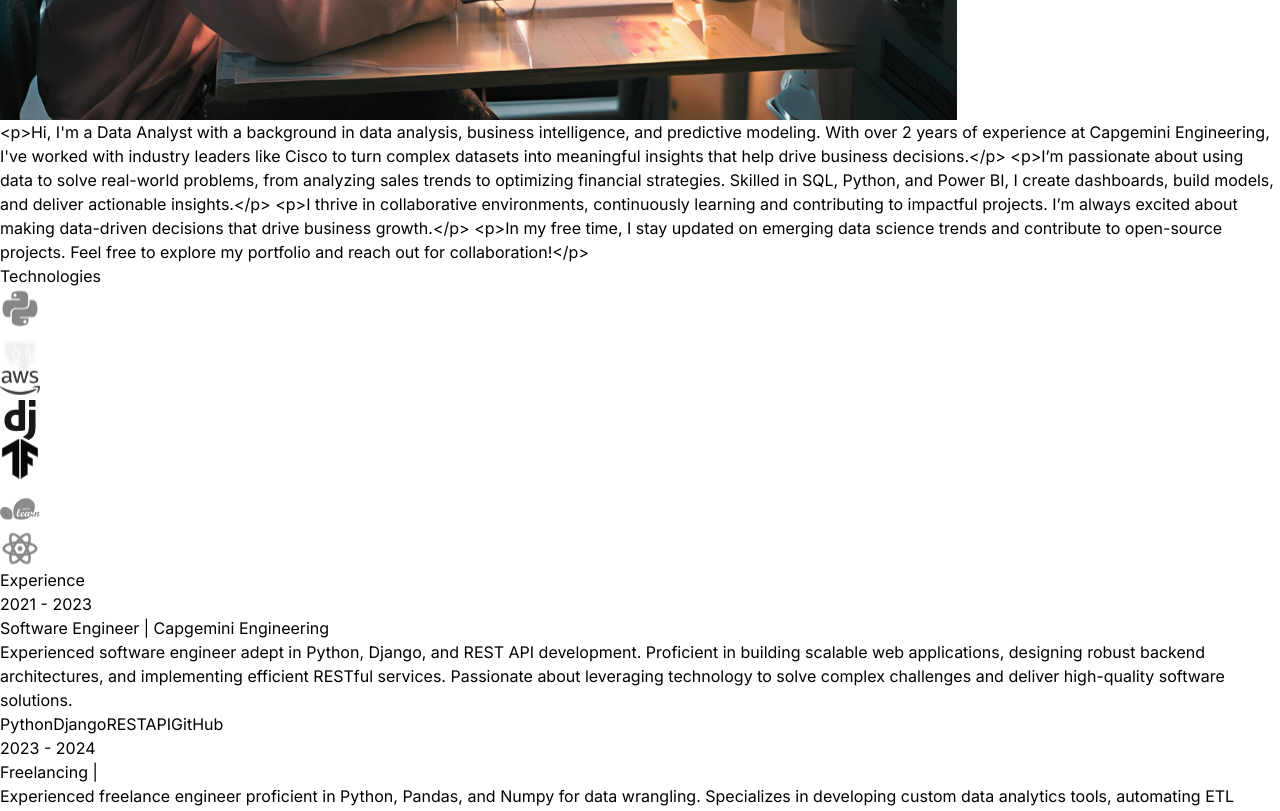
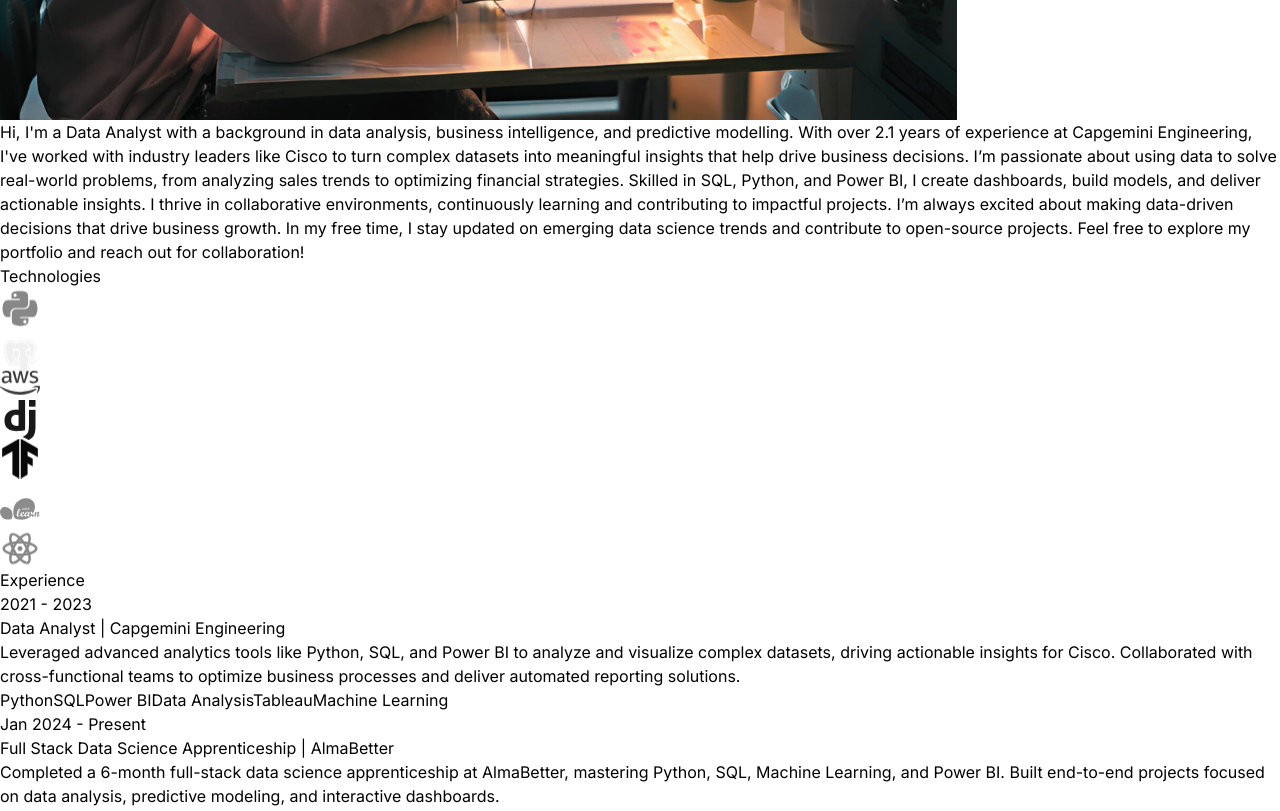
Before and after one commit to swameher/SwaTi-portfolio, a React (Vite) app: page / in a window 1280 px wide. Shown: the part 1980-2791 px from the top of the page. Built offline with nearby package versions, Linux system fonts and the light colour scheme.

Commit message:
Update index.js

```diff
--- a/src/constants/index.js
+++ b/src/constants/index.js
@@ -1,53 +1,50 @@
 import project1 from "../assets/projects/project-1.jpeg";
 import project2 from "../assets/projects/project-2.jpeg";
 
-export const HERO_CONTENT = `Hi, I’m a Data Analyst with 2.1 years of experience. I specialize in transforming data into actionable insights to drive business growth. From sales analysis and customer behaviour forecasting to financial reporting. Explore my portfolio to see how I use Power BI, Python, and SQL to solve real-world data challenges.`;
+export const HERO_CONTENT = `Hi, I’m a Data Analyst with over 2.1 years of experience. I specialize in transforming data into actionable insights to drive business growth. From sales analysis and customer behaviour forecasting to financial reporting. Explore my portfolio to see how I use Power BI, Python, and SQL to solve real-world data challenges.`;
 
 export const ABOUT_TEXT = `
-<p>Hi, I'm a Data Analyst with a background in data analysis, business intelligence, and predictive modeling. With over 2 years of experience at Capgemini Engineering, I've worked with industry leaders like Cisco to turn complex datasets into meaningful insights that help drive business decisions.</p>
-
-<p>I’m passionate about using data to solve real-world problems, from analyzing sales trends to optimizing financial strategies. Skilled in SQL, Python, and Power BI, I create dashboards, build models, and deliver actionable insights.</p>
-
-<p>I thrive in collaborative environments, continuously learning and contributing to impactful projects. I’m always excited about making data-driven decisions that drive business growth.</p>
-
-<p>In my free time, I stay updated on emerging data science trends and contribute to open-source projects. Feel free to explore my portfolio and reach out for collaboration!</p>
+Hi, I'm a Data Analyst with a background in data analysis, business intelligence, and predictive modelling. With over 2.1 years of experience at Capgemini Engineering, I've worked with industry leaders like Cisco to turn complex datasets into meaningful insights that help drive business decisions.
+I’m passionate about using data to solve real-world problems, from analyzing sales trends to optimizing financial strategies. Skilled in SQL, Python, and Power BI, I create dashboards, build models, and deliver actionable insights.
+I thrive in collaborative environments, continuously learning and contributing to impactful projects. I’m always excited about making data-driven decisions that drive business growth.
+In my free time, I stay updated on emerging data science trends and contribute to open-source projects. Feel free to explore my portfolio and reach out for collaboration!
 `;
 
 export const EXPERIENCES = [
   {
     year: "2021 - 2023",
-    role: "Software Engineer",
+    role: "Data Analyst",
     company: "Capgemini Engineering",
-    description: `Experienced software engineer adept in Python, Django, and REST API development. Proficient in building scalable web applications, designing robust backend architectures, and implementing efficient RESTful services. Passionate about leveraging technology to solve complex challenges and deliver high-quality software solutions.`,
-    technologies: ["Python", "Django", "REST", "API", "GitHub"],
+    description: `Leveraged advanced analytics tools like Python, SQL, and Power BI to analyze and visualize complex datasets, driving actionable insights for Cisco. Collaborated with cross-functional teams to optimize business processes and deliver automated reporting solutions.`,
+    technologies: ["Python", "SQL", "Power BI", "Data Analysis", "Tableau", "Machine Learning"],
   },
   {
-    year: "2023 - 2024",
-    role: "Freelancing",
+    year: "Jan 2024 - Present",
+    role: "Full Stack Data Science Apprenticeship",
+    company: "AlmaBetter",
     description:
-      `Experienced freelance engineer proficient in Python, Pandas, and Numpy for data wrangling. Specializes in developing custom data analytics tools, automating ETL processes, and implementing advanced data analysis techniques to deliver scalable data solutions enabling informed business decisions.`,
-    technologies: ["Python", "Numpy", "Pandas", "ETL", "Data Manipulation"]
+      `Completed a 6-month full-stack data science apprenticeship at AlmaBetter, mastering Python, SQL, Machine Learning, and Power BI. Built end-to-end projects focused on data analysis, predictive modeling, and interactive dashboards.`,
+    technologies: ["Python", "PostgreSQL", "Power BI", "Tableau", "Machine Learning"]
   }
 ];
 
 export const PROJECTS = [
   {
-    title: "Portfolio Website",
+    title: "Customer Churn Prediction Model",
     image: project1,
     description:
-      "A personal portfolio website serves as a digital showcase for presenting my projects, skills, and contact details. This dynamic site is built using a modern stack including HTML for structure, React for interactive components, Tailwind CSS for sleek styling, Three.js for immersive 3D graphics, and framer-motion for smooth animations. It highlights my diverse skill set and provides visitors with an engaging platform to explore my work and connect with me.",
-    technologies: ["HTML", "CSS", "React", "Tailwind CSS", "Three.js", "Framer-motion"],
+      "Developed a machine learning model to predict customer churn using Python, analyzing key factors like customer behavior and demographics. Leveraged classification algorithms to achieve accurate predictions and actionable insights. Check out the similar project in GitHub",
+    technologies: ["Python", "Tableau", "Machine Learning", "Data Preprocessing", "Statistical Analysis", "Model Evaluation", "SQL"],
   },
   {
-    title: "Evaluation of Standard Classifiers for Protein Subcellular Localization ",
+    title: "Sales Trend Analysis Dashboard",
     image: project2,
     description:
-      "This project explores protein localization's significance in cell function and drug development. It compares three machine learning classifiers (CART, KNN, SVM) using the Hold-out method on the Yeast Dataset. Evaluation metrics include Accuracy, Macro-average Precision, Recall, and F1 Score. SVM exhibits superior Accuracy and Precision, while CART excels in Recall and F1 Score. Implemented in R language via R-studio, this study underscores SVM's efficacy in predicting protein location.",
-    technologies: ["Machine Learning Classifiers", "Data Analysis and Evaluation Metrics", "Python"],
+      "Developed a dashboard to analyze sales trends and customer behavior, providing actionable insights into revenue patterns and purchasing habits. Used Power BI to create dynamic visualizations and Python for advanced data analysis.",
+    technologies: ["Python", "Tableau", "KPIs", "Data-Cleaning", "Statistical Analysis"],
   },
 ];
 
 export const CONTACT = {
-  phoneNo: "+91 7978556723 ",
-  email: "swati.meher10@gmail.com",
+  email: "swati.meher10@gmail.com"
 };
```
